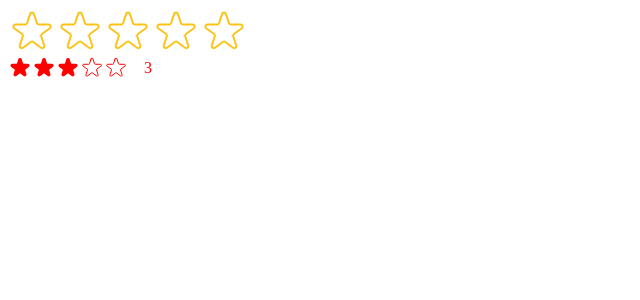
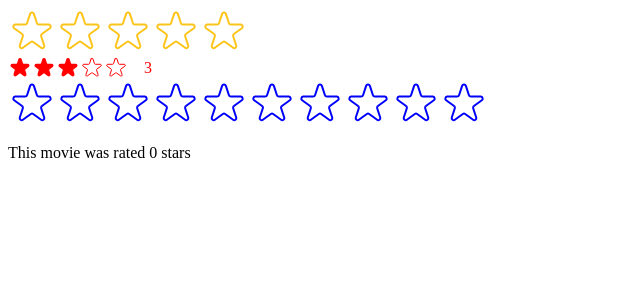
Before and after one commit to MichaelKleemoff/usePopcorn-react, a React app: page / in a window 1280 px wide. Shown: the top 300 px of the page, without its empty margins (0-640 px from the left). Built offline with nearby package versions, Linux system fonts and the light colour scheme; the HTML template or start-up script is replaced by a standard one.

Commit message:
Create 'Test' component in 'main.jsx'.

```diff
--- a/src/main.jsx
+++ b/src/main.jsx
@@ -1,9 +1,20 @@
-import React from 'react';
+import React, { useState } from 'react';
 import ReactDOM from 'react-dom/client';
 // import App from './App.jsx'
 // import './index.css'
 
 import StarRating from './StarRating';
+
+function Test() {
+	const [movieRating, setMovieRating] = useState(0);
+
+	return (
+		<div>
+			<StarRating color='blue' maxRating={10} />
+			<p>This movie was rated {movieRating} stars</p>
+		</div>
+	);
+}
 
 ReactDOM.createRoot(document.getElementById('root')).render(
 	<React.StrictMode>
@@ -13,5 +24,7 @@ ReactDOM.createRoot(document.getElementById('root')).render(
 			messages={['Terrible', 'Bad', 'Okay', 'Good', 'Amazing']}
 		/>
 		<StarRating size={24} color='red' className='test' defaultRating={3} />
+
+		<Test />
 	</React.StrictMode>
 );
```
